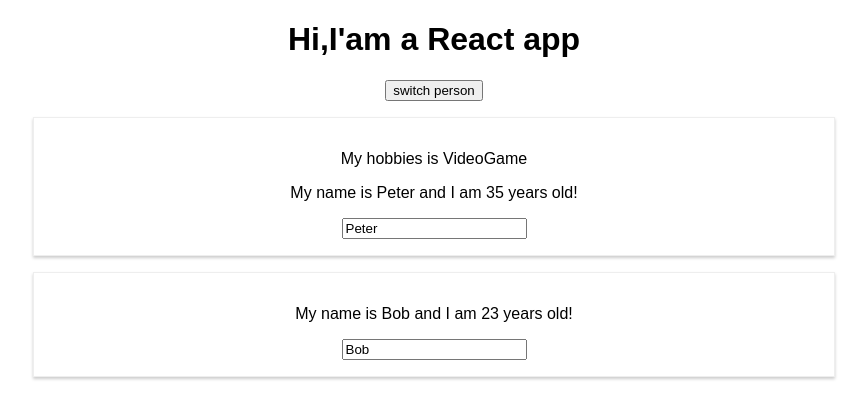
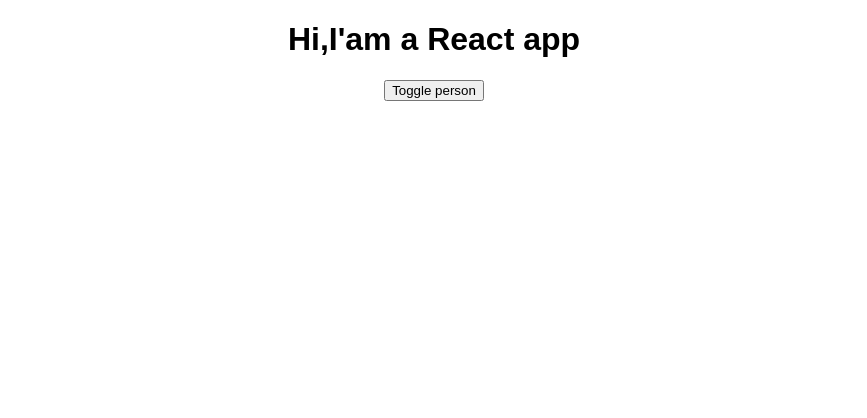
Before and after one commit to q7314568/react-complete-guide, a React (Create React App) app: page / in a window 1280 px wide. Shown: the top 418 px of the page, without its empty margins (206-1073 px from the left). Built offline with nearby package versions, Linux system fonts and the light colour scheme.

Commit message:
使用純JS來達到切換JSX元素顯示的功能

```diff
--- a/src/App.js
+++ b/src/App.js
@@ -8,6 +8,7 @@
       { name: "Peter", age: 35 },
       { name: "Bob", age: 23 },
     ],
+    showPersons: false,
   };
 
   switchPersons = (newName) => {
@@ -15,27 +16,34 @@
     this.setState({
       persons: [
         { name: "Peter", age: 35 },
-        { name: newName, age: 23 }
+        { name: newName, age: 23 },
       ],
     });
   };
 
-  nameChangeHandler=(event)=>{
+  nameChangeHandler = (event) => {
     this.setState({
       persons: [
         { name: event.target.value, age: 35 },
-        { name: "Tyler", age: 23 }
+        { name: "Tyler", age: 23 },
       ],
     });
-  }
+  };
+
+  togglePersonsHandler = () => {
+    this.setState({showPersons:this.state.showPersons ? false:true });
+  };
 
   render() {
     return (
       <div className="App">
         <h1>Hi,I'am a React app</h1>
-        <button onClick={()=>this.switchPersons('Tyler')}>switch person</button>
+        <button onClick={this.togglePersonsHandler}>Toggle person</button>
+        {
+          this.state.showPersons ?
+          <div>
           <Person
-          click={this.switchPersons.bind(this,'Tyler!!')}
+            click={this.switchPersons.bind(this, "Tyler!!")}
             changed={this.nameChangeHandler}
             name={this.state.persons[0].name}
             age={this.state.persons[0].age}
@@ -46,6 +54,7 @@
             name={this.state.persons[1].name}
             age={this.state.persons[1].age}
           />
+        </div> : null}
       </div>
     );
     // return React.createElement(
```
Lines whose indentation alone changed are shown as unchanged.
